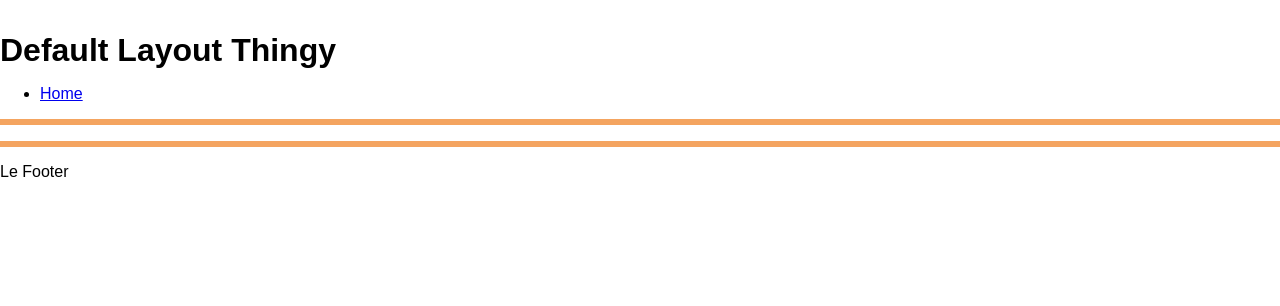
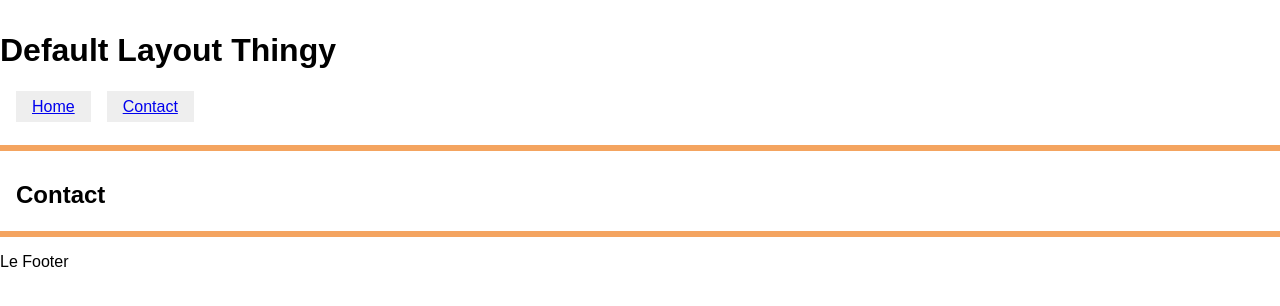
Before and after one commit to thebigdavec/NUXT-UDMY-The-basics, a Nuxt app: page /contact in a window 1280 px wide. Shown: the top 306 px of the page. Built offline with nearby package versions, Linux system fonts and the light colour scheme; no server answers.

Commit message:
I don't know

```diff
--- a/app/assets/main.css
+++ b/app/assets/main.css
@@ -15,3 +15,9 @@ body {
 h1, h2, h3, h4, h5, h6, p, hr, li {
     margin-block-start: 1em;
 }
+
+.container {
+    padding: .4rem 1rem;
+    max-width: 1600px;
+    margin-inline: auto;
+}
--- a/app/components/card.vue
+++ /dev/null
@@ -1,3 +0,0 @@
-<template>
-    <h3>This is a card component</h3>
-</template>
--- a/app/components/user/profile.vue
+++ /dev/null
@@ -1,3 +0,0 @@
-<template>
-    <h3>This is a USERPROFILE component</h3>
-</template>
--- a/app/layouts/default.vue
+++ b/app/layouts/default.vue
@@ -6,11 +6,16 @@
                 <li>
                     <NuxtLink to="/">Home</NuxtLink>
                 </li>
+                <li>
+                    <NuxtLink to="/contact">Contact</NuxtLink>
+                </li>
             </ul>
         </nav>
     </header>
     <hr>
-    <slot />
+    <div class="container">
+        <slot />
+    </div>
     <hr>
     <footer>
         <p>Le Footer</p>
@@ -18,7 +23,19 @@
 </template>
 
 <style scoped>
-hr {
-    border: 3px solid light-dark(sandybrown, firebrick);
-}
+    hr {
+        border: 3px solid light-dark(sandybrown, firebrick);
+    }
+
+    ul {
+        display: flex;
+        padding: .4em 1em;
+        list-style: none;
+        gap: 1em;
+
+        >* {
+            padding: .4em 1em;
+            background-color: light-dark(#eee, #222);
+        }
+    }
 </style>
--- /dev/null
+++ b/app/middleware/name.ts
@@ -0,0 +1,3 @@
+export default defineNuxtRouteMiddleware(() => {
+    console.log('Name middleware');
+})
--- /dev/null
+++ b/app/pages/contact.vue
@@ -0,0 +1,13 @@
+<script setup lang="ts">
+    definePageMeta({
+        middleware: [
+            'name'
+        ]
+    })
+</script>
+
+<template>
+    <h2>
+        Contact
+    </h2>
+</template>
--- a/app/pages/index.vue
+++ b/app/pages/index.vue
@@ -1,13 +1,19 @@
+<script setup lang="ts">
+definePageMeta({
+    middleware: [
+        function(to, from) {
+            console.log('LOCAL middleware!');
+        }
+    ]
+})
+</script>
+
 <template>
-    <h1>Home</h1>
-    <hr>
-    <Card/>
-    <hr>
-    <UserProfile/>
+    <h2>Home</h2>
 </template>
 
 <style scoped>
-hr {
-    border: 1px solid light-dark(lightgreen, darkgreen);
-}
+    hr {
+        border: 1px solid light-dark(lightgreen, darkgreen);
+    }
 </style>
```
Also changed, not shown: app/middleware/main.global.ts (added, +12 -0 lines).
